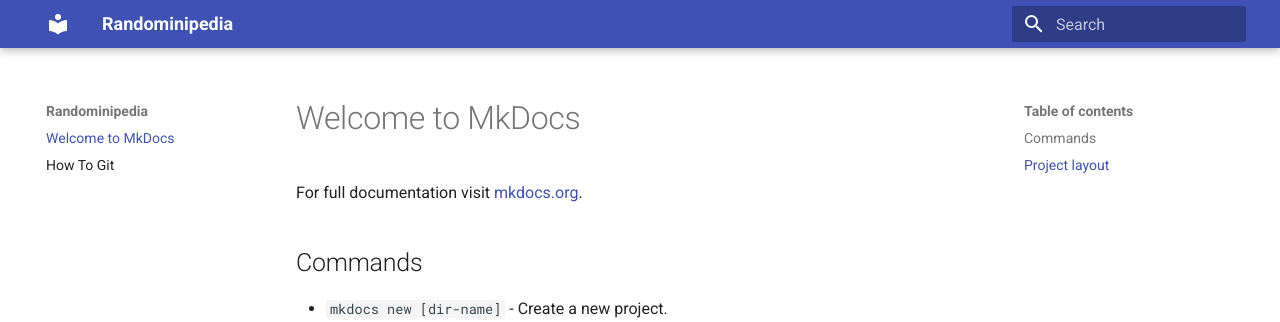
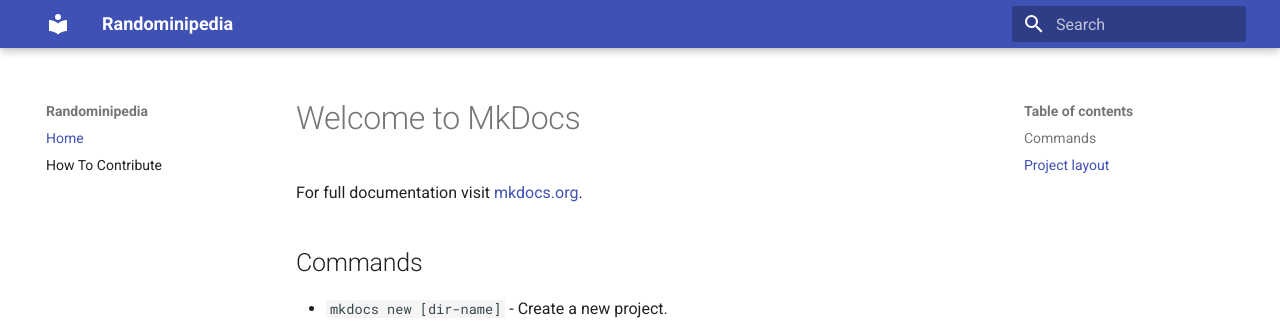
Before and after one commit to KevinNokham/randominipedia, an MkDocs documentation site: the page built from docs/index.md, in a window 1280 px wide. Shown: the top 322 px of the page. Built offline with MkDocs 1.6.1 and Material for MkDocs 9.7.7, drawn with Linux system fonts in a browser that asks for light colours; some of the changed lines change nothing that is shown.

Commit message:
Updated .gitignore and added "How To Contribute" to navigation.

```diff
--- a/mkdocs.yml
+++ b/mkdocs.yml
@@ -2,6 +2,10 @@ site_name: Randominipedia
 site_url: https://mydomain.org/mysite
 theme:
   name: material
+
+nav:
+  - Home: index.md
+  - How To Contribute: howToGit.md
 
 markdown_extensions:
   - pymdownx.highlight:
```
Also changed, not shown: 1 other file.
